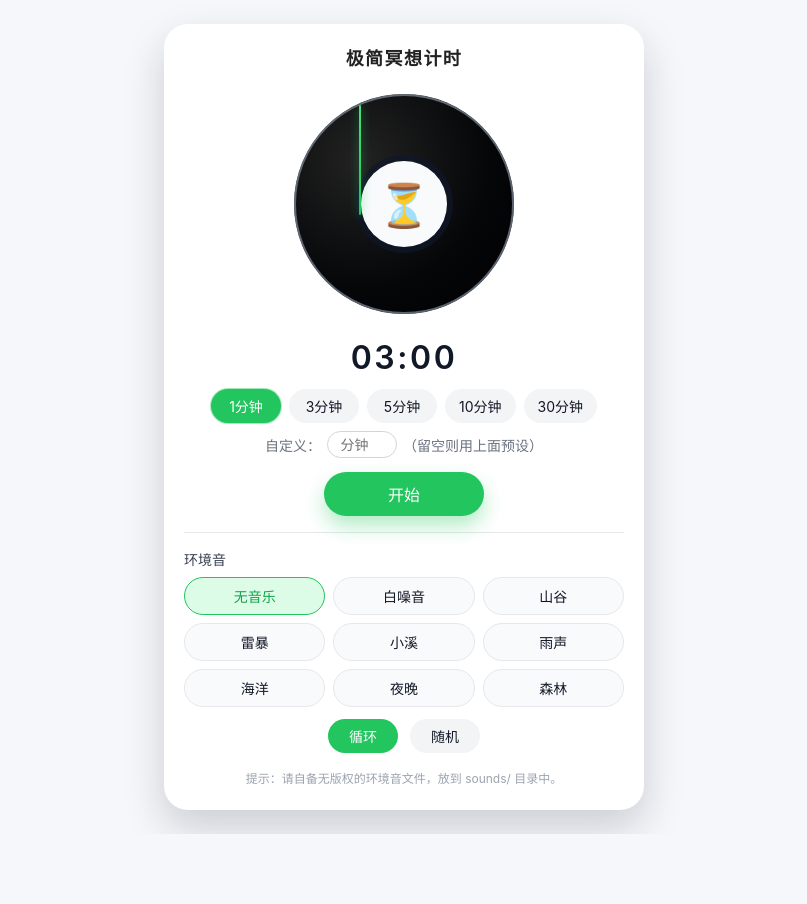
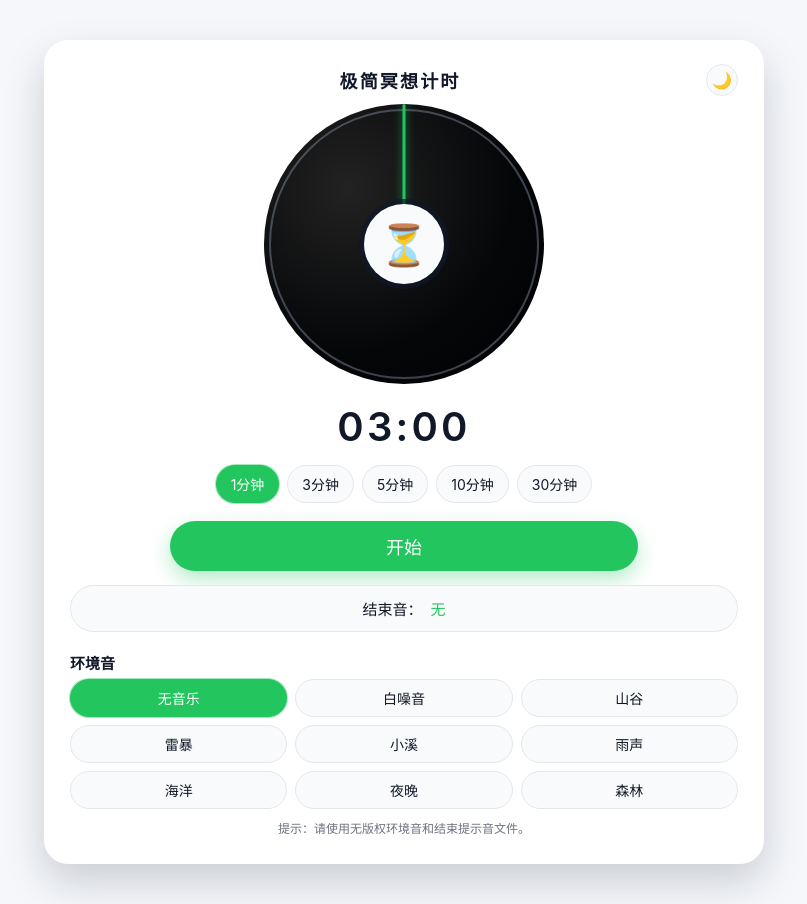
Before and after one commit to kumacoolgo/meditation-timer, a plain HTML site: page index.html in a window 1280 px wide. Shown: the whole page, without its empty margins (236-1043 px from the left). Before the commit the page ends 834 px from the top, so only its background shows below. Drawn offline with Linux system fonts and the light colour scheme.

Commit message:
Refactor index.html for theme support and readability
Refactor HTML structure and styles for improved readability and maintainability. Introduce CSS variables for theme support and enhance the timer functionality.

```diff
--- a/index.html
+++ b/index.html
@@ -5,62 +5,111 @@
   <title>极简冥想计时</title>
   <meta name="viewport" content="width=device-width, initial-scale=1.0" />
   <style>
+    :root {
+      --bg: #f5f7fa;
+      --card-bg: #ffffff;
+      --card-soft: #f9fafb;
+      --text-main: #111827;
+      --text-sub: #6b7280;
+      --border-soft: #e5e7eb;
+      --accent: #22c55e;
+      --accent-soft: #dcfce7;
+      --disc-inner: #f9fafb;
+      --shadow-card: 0 18px 40px rgba(15, 23, 42, 0.18);
+      --shadow-btn: 0 8px 20px rgba(34, 197, 94, 0.35);
+      --overlay: rgba(15,23,42,0.55);
+    }
+
+    body[data-theme="dark"] {
+      --bg: #020617;
+      --card-bg: #020617;
+      --card-soft: #020617;
+      --disc-inner: #020617;
+      --text-main: #e5e7eb;
+      --text-sub: #9ca3af;
+      --border-soft: #1f2937;
+      --shadow-card: 0 18px 40px rgba(0,0,0,0.9);
+      --shadow-btn: 0 8px 20px rgba(34,197,94,0.45);
+      --overlay: rgba(15,23,42,0.75);
+    }
+
     * {
       box-sizing: border-box;
       margin: 0;
       padding: 0;
-      font-family: -apple-system, BlinkMacSystemFont, "SF Pro Text",
-        system-ui, "PingFang SC", "Helvetica Neue", Arial, sans-serif;
+      font-family: -apple-system, BlinkMacSystemFont, "SF Pro Text", system-ui, "PingFang SC";
     }
 
     body {
       min-height: 100vh;
-      background: #f5f7fa;
+      background: var(--bg);
       display: flex;
       justify-content: center;
       align-items: center;
       padding: 24px;
-      color: #222;
+      color: var(--text-main);
+      transition: background 0.25s ease;
     }
 
     .app {
       width: 100%;
       max-width: 480px;
-      background: #ffffff;
+      background: var(--card-bg);
       border-radius: 24px;
-      box-shadow: 0 18px 40px rgba(15, 23, 42, 0.18);
+      box-shadow: var(--shadow-card);
       padding: 20px 20px 24px;
+      position: relative;
+      overflow: hidden;
+      transition: background 0.25s ease, box-shadow 0.25s ease;
+    }
+
+    .top-bar {
+      display: flex;
+      align-items: center;
+      justify-content: space-between;
+      margin-bottom: 8px;
     }
 
     .app-header {
-      display: flex;
-      justify-content: center;
-      margin-bottom: 12px;
+      text-align: center;
       font-size: 18px;
       font-weight: 600;
-      letter-spacing: 0.08em;
+      flex: 1;
+      text-align: center;
+      letter-spacing: 0.12em;
     }
 
-    .timer-section {
-      padding: 12px 0 16px;
+    .theme-toggle {
+      width: 32px;
+      height: 32px;
+      border-radius: 999px;
+      border: 1px solid var(--border-soft);
+      background: var(--card-soft);
       display: flex;
-      flex-direction: column;
       align-items: center;
-      border-bottom: 1px solid #e5e7eb;
+      justify-content: center;
+      cursor: pointer;
+      font-size: 16px;
+      margin-left: 8px;
     }
 
+    .theme-toggle:active {
+      transform: scale(0.96);
+    }
+
+    /* ==== 计时圆盘 ==== */
     .timer-disc-wrapper {
       position: relative;
-      width: 220px;
-      height: 220px;
-      margin-bottom: 12px;
+      width: 240px;
+      height: 240px;
+      margin: 4px auto 0;
     }
 
     .timer-disc {
       width: 100%;
       height: 100%;
       border-radius: 50%;
-      background: radial-gradient(circle at 30% 30%, #222 0%, #050608 60%, #000 100%);
+      background: radial-gradient(circle at 30% 30%, #222 0%, #050608 60%, #000);
       display: flex;
       align-items: center;
       justify-content: center;
@@ -71,245 +120,312 @@
     .timer-disc::before {
       content: "";
       position: absolute;
-      width: 98%;
-      height: 98%;
+      width: 95%;
+      height: 95%;
       border-radius: 50%;
-      border: 2px solid rgba(148, 163, 184, 0.6);
+      border: 2px solid rgba(148, 163, 184, 0.4);
     }
 
+    /* 绿色指针（修复版） */
     .timer-hand {
       position: absolute;
-      width: 50%;
-      height: 2px;
-      background: linear-gradient(90deg, #22c55e, #4ade80);
-      transform-origin: 10% 50%;
+      width: 50%;          /* 指针长度 */
+      height: 3px;
+      background: var(--accent);
       left: 50%;
       top: 50%;
+      transform-origin: 0% 50%;
+      transform: translate(0, -50%) rotate(-90deg); /* 正上方 */
       border-radius: 999px;
-      transition: transform 0.3s ease-out;
-      transform: translate(-50%, -50%) rotate(-90deg);
-      box-shadow: 0 0 10px rgba(34, 197, 94, 0.8);
+      box-shadow: 0 0 8px rgba(34, 197, 94, 0.75);
+      transition: transform 0.25s linear;
     }
 
     .timer-inner {
-      width: 86px;
-      height: 86px;
+      width: 80px;
+      height: 80px;
       border-radius: 50%;
-      background: #f9fafb;
+      background: var(--disc-inner);
+      box-shadow: 0 0 0 5px rgba(15, 23, 42, 0.7);
       display: flex;
       align-items: center;
       justify-content: center;
-      box-shadow: 0 0 0 6px rgba(15, 23, 42, 0.7);
-      font-size: 42px;
+      font-size: 40px;
+      position: relative;
+      z-index: 2;
     }
 
     .time-display {
-      margin-top: 12px;
-      font-size: 32px;
+      text-align: center;
+      margin-top: 18px;
+      font-size: 36px;
       font-weight: 600;
       letter-spacing: 0.08em;
-      color: #111827;
     }
 
+    /* 时间按钮 */
     .time-presets {
+      margin-top: 14px;
       display: flex;
       flex-wrap: wrap;
       gap: 8px;
-      margin-top: 12px;
       justify-content: center;
     }
 
     .btn {
-      border: none;
-      outline: none;
+      padding: 8px 14px;
+      font-size: 14px;
       border-radius: 999px;
-      padding: 7px 14px;
-      font-size: 14px;
+      border: 1px solid var(--border-soft);
+      background: var(--card-soft);
+      color: var(--text-main);
       cursor: pointer;
-      background: #f3f4f6;
-      color: #111827;
-      min-width: 70px;
-      text-align: center;
-      transition: all 0.15s ease;
+      transition: background 0.18s ease, color 0.18s ease, border-color 0.18s ease, transform 0.08s ease;
     }
 
-    .btn:hover {
-      background: #e5e7eb;
+    .btn:active {
+      transform: scale(0.97);
+    }
+
+    .btn.active {
+      background: var(--accent);
+      color: #fff;
+      border-color: var(--accent);
+      box-shadow: 0 0 0 1px rgba(34, 197, 94, 0.4);
     }
 
     .btn-primary {
-      background: #22c55e;
+      display: block;
+      width: 70%;
+      margin: 18px auto 0;
+      padding: 12px;
+      background: var(--accent);
       color: #fff;
-      padding: 10px 18px;
-      font-size: 16px;
-      margin-top: 14px;
-      min-width: 160px;
-      box-shadow: 0 10px 20px rgba(34, 197, 94, 0.35);
+      border-radius: 999px;
+      font-size: 18px;
+      border: none;
+      cursor: pointer;
+      box-shadow: var(--shadow-btn);
     }
 
-    .btn-primary:hover {
-      background: #16a34a;
-      box-shadow: 0 12px 24px rgba(34, 197, 94, 0.4);
-      transform: translateY(-1px);
+    .btn-primary.secondary {
+      width: 100%;
+      margin-top: 14px;
+      background: var(--card-soft);
+      color: var(--text-main);
+      border: 1px solid var(--border-soft);
+      box-shadow: none;
+      font-size: 15px;
+      display: flex;
+      align-items: center;
+      justify-content: center;
+      gap: 8px;
     }
 
-    .btn-primary:active {
-      transform: translateY(0);
-      box-shadow: 0 6px 14px rgba(34, 197, 94, 0.35);
+    .btn-primary.secondary span.label {
+      color: var(--accent);
     }
 
-    .btn-pill {
-      border-radius: 1000px;
+    .btn-primary.secondary:active {
+      transform: scale(0.98);
+      box-shadow: none;
     }
 
-    .btn-outline {
-      background: #f9fafb;
-      border: 1px solid #e5e7eb;
-    }
-
-    .btn-outline.active {
-      border-color: #22c55e;
-      color: #16a34a;
-      background: #dcfce7;
-    }
-
-    .btn-soft.active {
-      background: #22c55e;
-      color: #fff;
-    }
-
-    .btn-soft {
-      background: #f3f4f6;
-    }
-
-    .time-presets .btn-soft.active {
-      box-shadow: 0 0 0 1px rgba(34, 197, 94, 0.4);
-    }
-
-    .custom-time {
-      display: flex;
-      align-items: center;
-      gap: 6px;
-      margin-top: 8px;
-      font-size: 14px;
-      color: #6b7280;
-    }
-
-    .custom-time input {
-      width: 70px;
-      border-radius: 999px;
-      border: 1px solid #d1d5db;
-      padding: 4px 8px;
-      text-align: center;
-      outline: none;
-      font-size: 14px;
-    }
-
-    .custom-time input:focus {
-      border-color: #22c55e;
-      box-shadow: 0 0 0 1px rgba(34, 197, 94, 0.3);
-    }
-
-    .sound-section {
-      padding-top: 16px;
+    /* 环境音 */
+    .section-title {
+      font-size: 15px;
+      margin-top: 20px;
+      margin-bottom: 6px;
     }
 
     .sound-grid {
+      margin-top: 6px;
       display: grid;
-      grid-template-columns: repeat(3, minmax(0, 1fr));
+      grid-template-columns: repeat(3, 1fr);
       gap: 8px;
-      margin-top: 8px;
     }
 
-    .sound-grid button {
-      padding: 8px 4px;
-      font-size: 14px;
+    .sound.active {
+      background: var(--accent);
+      color: #fff;
+      border-color: var(--accent);
     }
 
-    .mode-row {
-      display: flex;
-      justify-content: center;
-      gap: 12px;
-      margin-top: 12px;
+    .note {
+      margin-top: 10px;
+      font-size: 12px;
+      color: var(--text-sub);
+      text-align: center;
     }
 
-    .footer {
-      margin-top: 16px;
-      font-size: 12px;
-      text-align: center;
-      color: #9ca3af;
+    /* 结束音弹窗 */
+    .modal-backdrop {
+      position: fixed;
+      inset: 0;
+      background: var(--overlay);
+      display: none;
+      align-items: center;
+      justify-content: center;
+      z-index: 20;
     }
 
-    @media (max-width: 480px) {
+    .modal-backdrop.show {
+      display: flex;
+    }
+
+    .modal {
+      width: 86%;
+      max-width: 420px;
+      background: var(--card-bg);
+      border-radius: 18px;
+      padding: 18px 16px 14px;
+      box-shadow: 0 18px 45px rgba(0, 0, 0, 0.35);
+    }
+
+    .modal-title {
+      text-align: center;
+      font-size: 16px;
+      margin-bottom: 10px;
+    }
+
+    .end-list {
+      margin: 8px 0 10px;
+    }
+
+    .end-item {
+      width: 100%;
+      text-align: center;
+      padding: 10px 8px;
+      border-radius: 12px;
+      border: 1px solid var(--border-soft);
+      background: var(--card-soft);
+      margin-bottom: 8px;
+      cursor: pointer;
+      font-size: 15px;
+    }
+
+    .end-item.active {
+      background: var(--accent);
+      color: #fff;
+      border-color: var(--accent);
+    }
+
+    .modal-footer {
+      display: flex;
+      justify-content: flex-end;
+      margin-top: 6px;
+    }
+
+    .modal-footer button {
+      padding: 6px 14px;
+      font-size: 14px;
+      border-radius: 999px;
+      border: 1px solid var(--border-soft);
+      background: var(--card-soft);
+      cursor: pointer;
+    }
+
+    .modal-footer button:active {
+      transform: scale(0.97);
+    }
+
+    /* 响应式：大屏 / iPad / 折叠屏 */
+    @media (min-width: 768px) {
+      body {
+        padding: 40px;
+      }
       .app {
-        padding: 18px 16px 20px;
+        max-width: 640px;
+        padding: 24px 26px 28px;
       }
       .timer-disc-wrapper {
-        width: 200px;
-        height: 200px;
+        width: 280px;
+        height: 280px;
+      }
+      .time-display {
+        font-size: 40px;
+      }
+    }
+
+    @media (min-width: 1024px) {
+      .app {
+        max-width: 720px;
       }
     }
   </style>
 </head>
-<body>
+
+<body data-theme="light">
   <div class="app">
+    <div class="top-bar">
+      <div style="width:32px;"></div>
       <div class="app-header">极简冥想计时</div>
+      <button class="theme-toggle" id="themeToggle" title="切换主题">🌙</button>
+    </div>
 
-    <div class="timer-section">
     <div class="timer-disc-wrapper">
       <div class="timer-disc">
         <div class="timer-hand" id="timerHand"></div>
         <div class="timer-inner">⏳</div>
       </div>
     </div>
+
     <div class="time-display" id="timeDisplay">03:00</div>
 
+    <!-- 时间预设 -->
     <div class="time-presets" id="presetButtons">
-        <button class="btn btn-soft btn-pill preset active" data-seconds="60">1分钟</button>
-        <button class="btn btn-soft btn-pill preset" data-seconds="180">3分钟</button>
-        <button class="btn btn-soft btn-pill preset" data-seconds="300">5分钟</button>
-        <button class="btn btn-soft btn-pill preset" data-seconds="600">10分钟</button>
-        <button class="btn btn-soft btn-pill preset" data-seconds="1800">30分钟</button>
+      <button class="btn active" data-seconds="60">1分钟</button>
+      <button class="btn" data-seconds="180">3分钟</button>
+      <button class="btn" data-seconds="300">5分钟</button>
+      <button class="btn" data-seconds="600">10分钟</button>
+      <button class="btn" data-seconds="1800">30分钟</button>
     </div>
 
-      <div class="custom-time">
-        <span>自定义：</span>
-        <input type="number" id="customMinutes" placeholder="分钟" min="1" />
-        <span>（留空则用上面预设）</span>
+    <button class="btn-primary" id="startBtn">开始</button>
+
+    <button class="btn-primary secondary" id="endSoundBtn">
+      结束音：
+      <span class="label" id="endSoundLabel">无</span>
+    </button>
+
+    <h3 class="section-title">环境音</h3>
+
+    <div class="sound-grid" id="soundButtons">
+      <button class="btn sound active" data-key="none">无音乐</button>
+      <button class="btn sound" data-key="white">白噪音</button>
+      <button class="btn sound" data-key="valley">山谷</button>
+      <button class="btn sound" data-key="thunder">雷暴</button>
+      <button class="btn sound" data-key="stream">小溪</button>
+      <button class="btn sound" data-key="rain">雨声</button>
+      <button class="btn sound" data-key="ocean">海洋</button>
+      <button class="btn sound" data-key="night">夜晚</button>
+      <button class="btn sound" data-key="forest">森林</button>
     </div>
 
-      <button class="btn btn-primary" id="startBtn">开始</button>
+    <div class="note">提示：请使用无版权环境音和结束提示音文件。</div>
   </div>
 
-    <div class="sound-section">
-      <div style="margin-bottom:6px; font-size:14px; color:#374151;">环境音</div>
-      <div class="sound-grid" id="soundButtons">
-        <button class="btn btn-outline btn-pill sound active" data-key="none">无音乐</button>
-        <button class="btn btn-outline btn-pill sound" data-key="white">白噪音</button>
-        <button class="btn btn-outline btn-pill sound" data-key="valley">山谷</button>
-        <button class="btn btn-outline btn-pill sound" data-key="thunder">雷暴</button>
-        <button class="btn btn-outline btn-pill sound" data-key="stream">小溪</button>
-        <button class="btn btn-outline btn-pill sound" data-key="rain">雨声</button>
-        <button class="btn btn-outline btn-pill sound" data-key="ocean">海洋</button>
-        <button class="btn btn-outline btn-pill sound" data-key="night">夜晚</button>
-        <button class="btn btn-outline btn-pill sound" data-key="forest">森林</button>
+  <!-- 结束音弹窗 -->
+  <div class="modal-backdrop" id="endSoundModal">
+    <div class="modal">
+      <div class="modal-title">设置时间结束音效</div>
+      <div class="end-list" id="endSoundList">
+        <button class="end-item active" data-key="none">无</button>
+        <button class="end-item" data-key="bear">熊二</button>
+        <button class="end-item" data-key="monkey">猴哥</button>
+        <button class="end-item" data-key="girl">元气少女</button>
+        <button class="end-item" data-key="boy">元气少年</button>
       </div>
-
-      <div class="mode-row">
-        <button class="btn btn-pill btn-soft active" id="modeLoop">循环</button>
-        <button class="btn btn-pill btn-soft" id="modeRandom">随机</button>
+      <div class="modal-footer">
+        <button id="endSoundDone">完成</button>
       </div>
-    </div>
-
-    <div class="footer">
-      提示：请自备无版权的环境音文件，放到 <code>sounds/</code> 目录中。
     </div>
   </div>
 
   <script>
-    // ====== 配置你的音频文件路径 ======
-    // 把对应的 mp3 放在 /sounds 目录下，文件名自己改即可
-    const SOUND_FILES = {
+    // ========= 配置音频文件 =========
+    // 环境音：放在 /sounds 下
+    const BG_SOUNDS = {
       white: "sounds/white-noise.mp3",
       valley: "sounds/valley.mp3",
       thunder: "sounds/thunderstorm.mp3",
@@ -317,104 +433,121 @@
       rain: "sounds/rain.mp3",
       ocean: "sounds/ocean.mp3",
       night: "sounds/night.mp3",
-      forest: "sounds/forest.mp3"
+      forest: "sounds/forest.mp3",
     };
 
+    // 结束音：也放在 /sounds 下
+    const END_SOUNDS = {
+      none: null,
+      bear: "sounds/end-bear.mp3",       // 熊二
+      monkey: "sounds/end-monkey.mp3",   // 猴哥
+      girl: "sounds/end-girl.mp3",       // 元气少女
+      boy: "sounds/end-boy.mp3",         // 元气少年
+    };
+
+    const END_SOUND_LABEL = {
+      none: "无",
+      bear: "熊二",
+      monkey: "猴哥",
+      girl: "元气少女",
+      boy: "元气少年",
+    };
+
+    // ========= DOM =========
+    const timerHand = document.getElementById("timerHand");
     const timeDisplay = document.getElementById("timeDisplay");
     const startBtn = document.getElementById("startBtn");
     const presetContainer = document.getElementById("presetButtons");
-    const customInput = document.getElementById("customMinutes");
     const soundContainer = document.getElementById("soundButtons");
-    const modeLoopBtn = document.getElementById("modeLoop");
-    const modeRandomBtn = document.getElementById("modeRandom");
-    const timerHand = document.getElementById("timerHand");
 
-    let totalSeconds = 180; // 默认 3 分钟
+    const themeToggle = document.getElementById("themeToggle");
+
+    const endSoundBtn = document.getElementById("endSoundBtn");
+    const endSoundLabel = document.getElementById("endSoundLabel");
+    const endSoundModal = document.getElementById("endSoundModal");
+    const endSoundList = document.getElementById("endSoundList");
+    const endSoundDone = document.getElementById("endSoundDone");
+
+    // ========= 状态 =========
+    let totalSeconds = 180;
     let remainingSeconds = totalSeconds;
     let timerId = null;
     let isRunning = false;
 
-    let selectedSoundKey = "none";
-    let mode = "loop"; // or 'random'
-    let audio = null;
+    let currentBgKey = "none";
+    let bgAudio = null;
+    let endAudio = null;
 
+    let selectedEndKey = "none";
+
+    // ========= 时间 & 指针 =========
     function formatTime(sec) {
       const m = Math.floor(sec / 60);
       const s = sec % 60;
-      const mm = m < 10 ? "0" + m : "" + m;
-      const ss = s < 10 ? "0" + s : "" + s;
-      return `${mm}:${ss}`;
+      return `${String(m).padStart(2, "0")}:${String(s).padStart(2, "0")}`;
     }
 
     function updateDisplay() {
       timeDisplay.textContent = formatTime(remainingSeconds);
 
-      // 进度角度：从 -90 度开始，顺时针 360 度
       const progress = 1 - remainingSeconds / totalSeconds;
-      const angle = -90 + progress * 360;
-      timerHand.style.transform = `translate(-50%, -50%) rotate(${angle}deg)`;
+      const angle = (-90 + progress * 360) % 360;
+      timerHand.style.transform = `translate(0, -50%) rotate(${angle}deg)`;
     }
 
-    function setTotalSeconds(sec) {
+    function resetTimerTo(sec) {
       totalSeconds = sec;
       remainingSeconds = sec;
       updateDisplay();
     }
 
-    function stopAudio() {
-      if (audio) {
-        audio.pause();
-        audio.currentTime = 0;
-        audio = null;
+    // ========= 背景音 =========
+    function stopBgAudio() {
+      if (bgAudio) {
+        bgAudio.pause();
+        bgAudio.currentTime = 0;
+        bgAudio = null;
       }
     }
 
-    function playSoundOnce(key) {
+    function playBgAudio(key) {
+      stopBgAudio();
       if (key === "none") return;
-
-      stopAudio();
-      const src = SOUND_FILES[key];
+      const src = BG_SOUNDS[key];
       if (!src) return;
-      audio = new Audio(src);
-      audio.loop = mode === "loop";
-
-      if (mode === "random") {
-        audio.loop = false;
-        audio.addEventListener("ended", () => {
-          if (remainingSeconds > 0) {
-            const keys = Object.keys(SOUND_FILES);
-            const randomKey = keys[Math.floor(Math.random() * keys.length)];
-            playSoundOnce(randomKey);
-          }
-        });
+      bgAudio = new Audio(src);
+      bgAudio.loop = true;
+      bgAudio.volume = 0.7;
+      bgAudio.play().catch(() => {});
     }
 
-      audio.play().catch(() => {
-        console.warn("音频播放失败（浏览器可能需要用户交互）");
-      });
+    // ========= 结束音 =========
+    function playEndSound() {
+      if (selectedEndKey === "none") return;
+      const src = END_SOUNDS[selectedEndKey];
+      if (!src) return;
+      if (endAudio) {
+        endAudio.pause();
+        endAudio = null;
+      }
+      endAudio = new Audio(src);
+      endAudio.play().catch(() => {});
     }
 
+    // ========= 计时器 =========
     function startTimer() {
       if (isRunning) return;
-
-      // 优先使用自定义时间
-      const customMinutes = Number(customInput.value);
-      if (customMinutes > 0) {
-        setTotalSeconds(customMinutes * 60);
-      } else if (remainingSeconds <= 0) {
-        // 防止从 0 开始
-        remainingSeconds = totalSeconds;
-      }
-
       isRunning = true;
       startBtn.textContent = "停止";
-      playSoundOnce(selectedSoundKey);
 
-      const startTotal = remainingSeconds;
-      totalSeconds = startTotal; // 让进度环从当前时间开始
+      // 开始时，如果选了环境音，就播放
+      if (currentBgKey !== "none") {
+        playBgAudio(currentBgKey);
+      }
 
       timerId = setInterval(() => {
         remainingSeconds -= 1;
+
         if (remainingSeconds <= 0) {
           remainingSeconds = 0;
           updateDisplay();
@@ -422,91 +555,121 @@
           timerId = null;
           isRunning = false;
           startBtn.textContent = "开始";
-          stopAudio();
-          alert("时间到啦！");
-        } else {
+
+          stopBgAudio();
+          playEndSound();
+          alert("时间到！");
+          return;
+        }
+
         updateDisplay();
-        }
       }, 1000);
     }
 
-    function stopTimer() {
-      if (timerId) {
+    function stopTimer(manual = true) {
+      if (!isRunning && !timerId) return;
       clearInterval(timerId);
       timerId = null;
-      }
       isRunning = false;
       startBtn.textContent = "开始";
-      stopAudio();
+      stopBgAudio();
+      if (manual) {
+        // 手动停止就不播结束音
+      }
     }
 
-    // 预设时间按钮
+    // ========= 事件绑定 =========
+
+    // 预设时间
     presetContainer.addEventListener("click", (e) => {
       const btn = e.target.closest("button[data-seconds]");
-      if (!btn || isRunning) return;
-      presetContainer
-        .querySelectorAll(".preset")
-        .forEach((b) => b.classList.remove("active"));
+      if (!btn) return;
+      if (isRunning) return; // 正在计时时不允许改预设，简单一点
+
+      presetContainer.querySelectorAll(".btn").forEach(b => b.classList.remove("active"));
       btn.classList.add("active");
+
       const sec = Number(btn.dataset.seconds);
-      setTotalSeconds(sec);
-      customInput.value = "";
+      resetTimerTo(sec);
     });
 
-    // 自定义时间变化
-    customInput.addEventListener("change", () => {
-      if (isRunning) return;
-      const minutes = Number(customInput.value);
-      if (minutes > 0) {
-        setTotalSeconds(minutes * 60);
-        presetContainer
-          .querySelectorAll(".preset")
-          .forEach((b) => b.classList.remove("active"));
+    // 环境音选择
+    soundContainer.addEventListener("click", (e) => {
+      const btn = e.target.closest("button[data-key]");
+      if (!btn) return;
+      const key = btn.dataset.key;
+
+      soundContainer.querySelectorAll(".sound").forEach(b => b.classList.remove("active"));
+      btn.classList.add("active");
+
+      currentBgKey = key;
+
+      if (isRunning) {
+        playBgAudio(currentBgKey);
       } else {
-        customInput.value = "";
+        stopBgAudio();
       }
     });
 
-    // 声音选择
-    soundContainer.addEventListener("click", (e) => {
-      const btn = e.target.closest("button[data-key]");
-      if (!btn) return;
-      soundContainer
-        .querySelectorAll(".sound")
-        .forEach((b) => b.classList.remove("active"));
-      btn.classList.add("active");
-      selectedSoundKey = btn.dataset.key;
-      if (isRunning) {
-        playSoundOnce(selectedSoundKey);
+    // 开始 / 停止
+    startBtn.addEventListener("click", () => {
+      if (!isRunning) {
+        // 如果已经归零，重新从总时长开始
+        if (remainingSeconds <= 0) {
+          remainingSeconds = totalSeconds;
+          updateDisplay();
+        }
+        startTimer();
+      } else {
+        stopTimer(true);
       }
     });
 
-    // 模式切换：循环 / 随机
-    modeLoopBtn.addEventListener("click", () => {
-      mode = "loop";
-      modeLoopBtn.classList.add("active");
-      modeRandomBtn.classList.remove("active");
-      if (audio) audio.loop = true;
+    // 主题切换
+    themeToggle.addEventListener("click", () => {
+      const body = document.body;
+      const current = body.getAttribute("data-theme") || "light";
+      const next = current === "light" ? "dark" : "light";
+      body.setAttribute("data-theme", next);
+      themeToggle.textContent = next === "light" ? "🌙" : "☀️";
     });
 
-    modeRandomBtn.addEventListener("click", () => {
-      mode = "random";
-      modeRandomBtn.classList.add("active");
-      modeLoopBtn.classList.remove("active");
-      if (audio) audio.loop = false;
-    });
+    // 结束音弹窗
+    function openEndSoundModal() {
+      endSoundModal.classList.add("show");
+    }
 
-    // 开始 / 停止按钮
-    startBtn.addEventListener("click", () => {
-      if (!isRunning) {
-        startTimer();
-      } else {
-        stopTimer();
+    function closeEndSoundModal() {
+      endSoundModal.classList.remove("show");
+    }
+
+    endSoundBtn.addEventListener("click", openEndSoundModal);
+
+    // 点击背景关闭
+    endSoundModal.addEventListener("click", (e) => {
+      if (e.target === endSoundModal) {
+        closeEndSoundModal();
       }
     });
 
-    // 初始化显示
-    setTotalSeconds(180); // 默认 3 分钟
+    // 选择结束音
+    endSoundList.addEventListener("click", (e) => {
+      const btn = e.target.closest(".end-item");
+      if (!btn) return;
+      const key = btn.dataset.key;
+
+      endSoundList.querySelectorAll(".end-item").forEach(b => b.classList.remove("active"));
+      btn.classList.add("active");
+
+      selectedEndKey = key;
+      endSoundLabel.textContent = END_SOUND_LABEL[key] || "无";
+    });
+
+    endSoundDone.addEventListener("click", closeEndSoundModal);
+
+    // 初始化
+    updateDisplay();
   </script>
+
 </body>
 </html>
```
Lines whose indentation alone changed are shown as unchanged.
